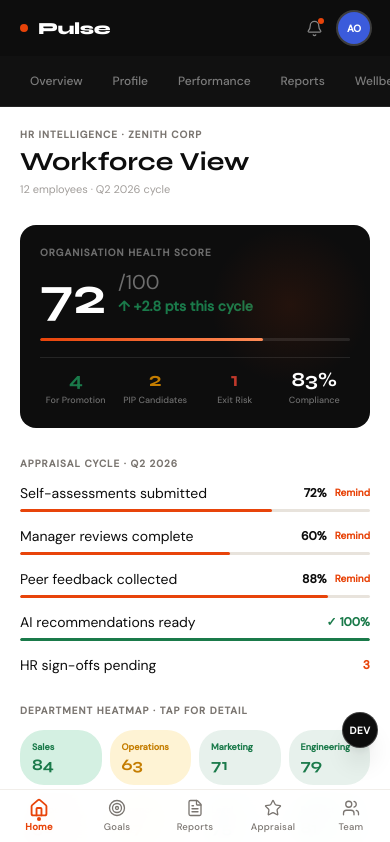
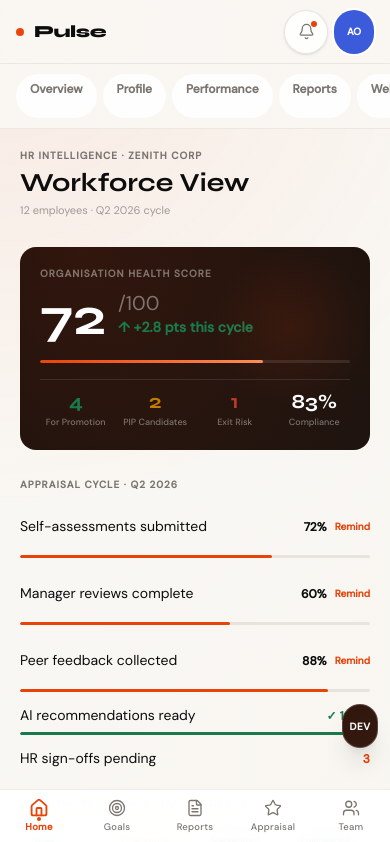
Before and after one commit to adeoluinuga-spec/pulse, a Next.js app: page /dashboard/hr in a window 390 px wide. Shown: the top 842 px of the page. Built offline with nearby package versions, Linux system fonts and the light colour scheme.

Commit message:
Redesign Pulse work OS shell

```diff
--- a/src/app/dashboard/executive/page.tsx
+++ b/src/app/dashboard/executive/page.tsx
@@ -4,7 +4,6 @@ import { useState } from "react";
 import clsx from "clsx";
 import { Loader2, Sparkles } from "lucide-react";
 import { employees, departments, org } from "@/data/mockData";
-import { SectionLabel } from "@/components/ui";
 
 // ── Derived data ───────────────────────────────────────────────────────────────
 
--- a/src/app/dashboard/hr/page.tsx
+++ b/src/app/dashboard/hr/page.tsx
@@ -2,7 +2,7 @@
 
 import { useState } from "react";
 import clsx from "clsx";
-import { ChevronRight, RefreshCw, X } from "lucide-react";
+import { RefreshCw, X } from "lucide-react";
 import { employees, departments, org } from "@/data/mockData";
 import type { Employee, Department } from "@/data/mockData";
 import type { AIRecommendation } from "@/data/mockData";
@@ -16,7 +16,6 @@ const orgHealthScore = Math.round(
 const promotionReady  = employees.filter((e) => e.aiRec.recommendation === "promote");
 const pipCandidates   = employees.filter((e) => e.aiRec.recommendation === "pip");
 const exitRisk        = employees.filter((e) => e.aiRec.recommendation === "exit_risk");
-const riskFlags       = employees.filter((e) => e.badge === "At Risk" || e.badge === "Needs Improvement");
 const compliantCount  = employees.filter((e) => e.weekStreak >= 1).length;
 const reportCompliance = Math.round((compliantCount / employees.length) * 100);
 
--- a/src/app/dashboard/layout.tsx
+++ b/src/app/dashboard/layout.tsx
@@ -9,7 +9,7 @@ export default function DashboardLayout({
   return (
     <div className="flex flex-col">
       <DashboardTabBar />
-      <main className="flex-1 animate-fade-in" style={{ paddingBottom: "calc(56px + env(safe-area-inset-bottom, 0px))" }}>
+      <main className="flex-1 animate-fade-in md:px-7 md:pb-10" style={{ paddingBottom: "calc(56px + env(safe-area-inset-bottom, 0px))" }}>
         {children}
       </main>
       <BottomNav />
--- a/src/app/globals.css
+++ b/src/app/globals.css
@@ -57,6 +57,7 @@
 
 html {
   scroll-behavior: smooth;
+  overflow-x: hidden;
 }
 
 body {
@@ -65,6 +66,9 @@ body {
   font-family: var(--font-dm-sans), "DM Sans", sans-serif;
   -webkit-font-smoothing: antialiased;
   -moz-osx-font-smoothing: grayscale;
+  overflow-x: hidden;
+  touch-action: manipulation;
+  text-rendering: geometricPrecision;
 }
 
 h1, h2, h3, h4, h5, h6 {
@@ -138,6 +142,24 @@ h1, h2, h3, h4, h5, h6 {
   animation: shimmer 1.6s linear infinite;
 }
 
+.skeleton-shimmer {
+  position: relative;
+}
+
+.skeleton-shimmer::after {
+  content: "";
+  position: absolute;
+  inset: 0;
+  transform: translateX(-120%);
+  background: linear-gradient(90deg, transparent, rgba(255,255,255,0.58), transparent);
+  animation: skeleton-sweep 1.5s ease-in-out infinite;
+}
+
+@keyframes skeleton-sweep {
+  0% { transform: translateX(-120%); }
+  100% { transform: translateX(120%); }
+}
+
 /* ── Staggered animation delays ──────────────────────────────────────────── */
 
 .delay-75  { animation-delay: 75ms; }
@@ -151,8 +173,55 @@ h1, h2, h3, h4, h5, h6 {
 
 .dashboard-page {
   width: 100%;
-  max-width: 72rem;
+  max-width: 1180px;
   margin: 0 auto;
+  padding-block: 1.25rem 6rem;
+}
+
+@media (min-width: 768px) {
+  .dashboard-page {
+    padding-block: 2rem 3rem;
+  }
+
+  .dashboard-page > section {
+    padding-left: 0;
+    padding-right: 0;
+  }
+}
+
+.dashboard-page > section {
+  animation: fade-up 0.42s ease-out both;
+}
+
+.bg-card {
+  background: rgba(255, 255, 255, 0.88);
+  border-color: rgba(226, 221, 214, 0.78);
+}
+
+.bg-ink {
+  background:
+    radial-gradient(circle at 18% 0%, rgba(232, 68, 10, 0.16), transparent 28rem),
+    linear-gradient(145deg, #0d0d0d, #17120f);
+}
+
+button,
+a,
+[role="button"] {
+  min-height: 44px;
+}
+
+button:active,
+a:active,
+[role="button"]:active {
+  transform: scale(0.97);
+}
+
+@media (hover: hover) {
+  button.bg-card:hover,
+  a.bg-card:hover,
+  .interactive-card:hover {
+    box-shadow: var(--shadow-lg);
+  }
 }
 
 /* ── Insight card (AI brief) ─────────────────────────────────────────────── */
@@ -201,7 +270,11 @@ h1, h2, h3, h4, h5, h6 {
 /* ── Safe-area / iOS utilities ───────────────────────────────────────────── */
 
 .pb-safe {
-  padding-bottom: env(safe-area-inset-bottom, 0px);
+  padding-bottom: env(safe-area-inset-bottom, 12px);
+}
+
+.pt-safe {
+  padding-top: env(safe-area-inset-top, 0px);
 }
 
 /* Prevent iOS font-size zoom on inputs */
--- a/src/app/layout.tsx
+++ b/src/app/layout.tsx
@@ -2,7 +2,7 @@ import type { Metadata, Viewport } from "next";
 import { Syne, DM_Sans } from "next/font/google";
 import "./globals.css";
 import Providers from "@/components/Providers";
-import TopBar from "@/components/layout/TopBar";
+import AppShell from "@/components/layout/AppShell";
 import NotificationPanel from "@/components/layout/NotificationPanel";
 import PWAInstallPrompt from "@/components/PWAInstallPrompt";
 
@@ -49,17 +49,8 @@ export default function RootLayout({
     <html lang="en" className={`${syne.variable} ${dmSans.variable}`}>
       <body className="min-h-screen bg-paper text-ink">
         <Providers>
-          {/* Desktop: paper bg fills screen, app column centered at 430px */}
-          <div className="min-h-screen bg-paper flex justify-center">
-            <div className="relative w-full max-w-[430px] min-h-screen bg-white flex flex-col shadow-[0_0_80px_rgba(13,13,13,0.1)]">
-              <TopBar />
-              <div className="flex-1">
-                {children}
-              </div>
-            </div>
-          </div>
+          <AppShell>{children}</AppShell>
 
-          {/* Full-screen overlays outside the column */}
           <NotificationPanel />
           <PWAInstallPrompt />
         </Providers>
--- /dev/null
+++ b/src/components/layout/AppShell.tsx
@@ -0,0 +1,33 @@
+"use client";
+
+import { usePathname } from "next/navigation";
+import TopBar from "@/components/layout/TopBar";
+import WorkSidebar from "@/components/layout/WorkSidebar";
+
+export default function AppShell({ children }: { children: React.ReactNode }) {
+  const pathname = usePathname();
+  const isImmersivePortal = pathname === "/hr" || pathname === "/executive";
+
+  if (isImmersivePortal) {
+    return (
+      <div className="min-h-screen bg-paper">
+        <TopBar />
+        {children}
+      </div>
+    );
+  }
+
+  return (
+    <div className="min-h-screen overflow-x-hidden bg-[radial-gradient(circle_at_top_left,rgba(232,68,10,0.08),transparent_32rem),linear-gradient(135deg,var(--cream),var(--paper))] text-ink">
+      <WorkSidebar />
+      <div className="min-h-screen md:pl-[280px]">
+        <div className="mx-auto flex min-h-screen w-full max-w-[1440px] flex-col">
+          <TopBar />
+          <div className="flex-1">
+            {children}
+          </div>
+        </div>
+      </div>
+    </div>
+  );
+}
--- a/src/components/layout/BottomNav.tsx
+++ b/src/components/layout/BottomNav.tsx
@@ -4,6 +4,7 @@ import Link from "next/link";
 import { usePathname } from "next/navigation";
 import { Home, Target, FileText, Star, Users } from "lucide-react";
 import clsx from "clsx";
+import { useUser } from "@/context/UserContext";
 
 const TABS = [
   { id: "home",      label: "Home",      href: "/dashboard", Icon: Home     },
@@ -20,16 +21,18 @@ function isActive(id: string, href: string, pathname: string): boolean {
 
 export default function BottomNav() {
   const pathname = usePathname();
+  const { user } = useUser();
+  const tabs = user.peopleResponsibility === "none" ? TABS.filter((tab) => tab.id !== "team") : TABS;
 
   return (
     <nav
-      className="fixed bottom-0 left-1/2 -translate-x-1/2 w-full max-w-[430px] z-50"
-      style={{ paddingBottom: "env(safe-area-inset-bottom, 0px)" }}
+      className="fixed bottom-0 left-1/2 z-50 w-full max-w-[430px] -translate-x-1/2 md:hidden"
+      style={{ paddingBottom: "env(safe-area-inset-bottom, 12px)" }}
       aria-label="Main navigation"
     >
       <div className="bg-card/96 backdrop-blur-md border-t border-border/60">
         <div className="flex h-[54px]">
-          {TABS.map(({ id, label, href, Icon }) => {
+          {tabs.map(({ id, label, href, Icon }) => {
             const active = isActive(id, href, pathname);
             return (
               <Link
--- a/src/components/layout/DashboardTabBar.tsx
+++ b/src/components/layout/DashboardTabBar.tsx
@@ -29,9 +29,9 @@ export default function DashboardTabBar() {
   const tabs = user.peopleResponsibility !== "none" ? [...BASE_TABS, TEAM_TAB] : BASE_TABS;
 
   return (
-    <div className="sticky top-14 z-40 bg-ink/98 backdrop-blur-sm border-b border-white/8">
+    <div className="sticky top-16 z-40 border-b border-ink/6 bg-cream/82 backdrop-blur-xl md:hidden">
       <div
-        className="flex gap-0.5 px-4 py-2.5 overflow-x-auto scrollbar-none"
+        className="flex gap-1.5 overflow-x-auto px-4 py-2.5 scrollbar-none"
         role="tablist"
         aria-label="Dashboard sections"
       >
@@ -44,11 +44,11 @@ export default function DashboardTabBar() {
               role="tab"
               aria-selected={active}
               className={clsx(
-                "flex-shrink-0 px-3.5 py-1.5 rounded-full text-[12px] font-medium whitespace-nowrap",
+                "flex-shrink-0 rounded-full px-3.5 py-1.5 text-[12px] font-bold whitespace-nowrap",
                 "transition-all duration-150 active:scale-95",
                 active
-                  ? "bg-white/12 text-white font-semibold"
-                  : "text-white/45 hover:text-white/70",
+                  ? "bg-ink text-white"
+                  : "bg-card text-muted hover:text-ink",
               )}
             >
               {tab.label}
--- a/src/components/layout/TopBar.tsx
+++ b/src/components/layout/TopBar.tsx
@@ -1,7 +1,7 @@
 "use client";
 
-import { Bell, User, Settings, LogOut, Users, BarChart2, ChevronRight } from "lucide-react";
-import { useState, useRef, useEffect } from "react";
+import { Bell, BarChart2, ChevronRight, LogOut, Settings, Sparkles, User, Users } from "lucide-react";
+import { useEffect, useRef, useState } from "react";
 import Link from "next/link";
 import { useUser } from "@/context/UserContext";
 
@@ -12,8 +12,8 @@ export default function TopBar() {
 
   useEffect(() => {
     if (!profileOpen) return;
-    function handle(e: MouseEvent) {
-      if (dropdownRef.current && !dropdownRef.current.contains(e.target as Node)) {
+    function handle(event: MouseEvent) {
+      if (dropdownRef.current && !dropdownRef.current.contains(event.target as Node)) {
         setProfileOpen(false);
       }
     }
@@ -22,55 +22,53 @@ export default function TopBar() {
   }, [profileOpen]);
 
   return (
-    <header className="sticky top-0 z-50 h-14 bg-ink flex items-center justify-between px-5 flex-shrink-0">
-      {/* Left — wordmark */}
-      <Link href="/dashboard" className="flex items-center gap-2.5 active:opacity-70 transition-opacity">
-        <span className="w-2 h-2 rounded-full bg-pulse animate-pulse-dot flex-shrink-0" />
-        <span
-          className="text-white text-[17px] font-extrabold tracking-tight leading-none"
-          style={{ fontFamily: "var(--font-syne)" }}
-        >
-          Pulse
-        </span>
+    <header className="sticky top-0 z-50 flex min-h-16 flex-shrink-0 items-center justify-between border-b border-ink/6 bg-cream/88 px-4 pt-safe backdrop-blur-xl md:min-h-[76px] md:bg-cream/78 md:px-7">
+      <Link href="/dashboard" className="flex items-center gap-2.5 transition-opacity active:opacity-70 md:hidden">
+        <span className="h-2 w-2 flex-shrink-0 animate-pulse-dot rounded-full bg-pulse" />
+        <span className="font-syne text-[17px] font-extrabold leading-none tracking-tight text-ink">Pulse</span>
       </Link>
 
-      {/* Right — bell + avatar */}
+      <div className="hidden min-w-0 md:block">
+        <div className="flex items-center gap-2 text-pulse">
+          <Sparkles size={14} />
+          <p className="text-xs font-black uppercase tracking-[0.18em]">Living Work OS</p>
+        </div>
+        <p className="mt-1 truncate font-syne text-xl font-bold text-ink">
+          Good to see you, {user.name.split(" ")[0]}. Pulse is watching the work, not the person.
+        </p>
+      </div>
+
       <div className="flex items-center gap-1">
         <button
           onClick={openNotif}
           aria-label="Notifications"
-          className="relative w-9 h-9 flex items-center justify-center rounded-full text-white/50 hover:text-white active:scale-95 transition-all"
+          className="relative flex h-11 w-11 items-center justify-center rounded-full border border-border bg-card text-muted shadow-sm hover:text-ink active:scale-95"
         >
           <Bell size={17} strokeWidth={1.75} />
-          {hasUnread && (
-            <span className="absolute top-2 right-2 w-1.5 h-1.5 rounded-full bg-pulse" />
-          )}
+          {hasUnread && <span className="absolute right-2.5 top-2.5 h-1.5 w-1.5 rounded-full bg-pulse" />}
         </button>
 
         <div ref={dropdownRef} className="relative">
           <button
-            onClick={() => setProfileOpen((p) => !p)}
+            onClick={() => setProfileOpen((open) => !open)}
             aria-label="Profile menu"
-            className="w-8 h-8 rounded-full flex items-center justify-center text-white text-[10px] font-bold ring-2 ring-white/20 hover:ring-white/40 active:scale-95 transition-all ml-0.5"
+            className="ml-0.5 flex h-10 w-10 items-center justify-center rounded-full text-[10px] font-bold text-white ring-2 ring-white hover:ring-pulse/30 active:scale-95 md:h-11 md:w-11"
             style={{ backgroundColor: user.avatarColor }}
           >
             {user.initials}
           </button>
 
           {profileOpen && (
-            <div className="absolute right-0 top-[calc(100%+10px)] w-64 bg-card rounded-2xl shadow-[var(--shadow-xl)] border border-border z-[60] overflow-hidden animate-scale-in">
-              <div className="px-4 py-4 border-b border-border bg-paper/60">
+            <div className="absolute right-0 top-[calc(100%+10px)] z-[60] w-72 overflow-hidden rounded-3xl border border-border bg-card shadow-[var(--shadow-lg)] animate-fade-up">
+              <div className="border-b border-border bg-paper/70 px-4 py-4">
                 <div className="flex items-center gap-3">
-                  <div
-                    className="w-10 h-10 rounded-full flex items-center justify-center text-white text-[11px] font-bold flex-shrink-0"
-                    style={{ backgroundColor: user.avatarColor }}
-                  >
+                  <div className="flex h-11 w-11 flex-shrink-0 items-center justify-center rounded-full text-[11px] font-bold text-white" style={{ backgroundColor: user.avatarColor }}>
                     {user.initials}
                   </div>
                   <div className="min-w-0">
-                    <p className="text-sm font-bold text-ink truncate">{user.name}</p>
-                    <p className="text-[11px] text-muted truncate">{user.role}</p>
-                    <p className="text-[10px] text-muted/60 truncate mt-0.5">{user.department}</p>
+                    <p className="truncate text-sm font-bold text-ink">{user.name}</p>
+                    <p className="truncate text-[11px] text-muted">{user.role}</p>
+                    <p className="mt-0.5 truncate text-[10px] text-muted/70">{user.cadre} / {user.peopleResponsibility}</p>
                   </div>
                 </div>
               </div>
@@ -81,18 +79,18 @@ export default function TopBar() {
                 <DropItem href="/settings" Icon={Settings} label="Settings" onClick={() => setProfileOpen(false)} />
 
                 {(user.platformRole === "hr_admin" || user.platformRole === "super_admin") && (
-                  <DropItem href="/hr" Icon={Users} label="HR Admin Portal" accent onClick={() => setProfileOpen(false)} />
+                  <DropItem href="/hr" Icon={Users} label="Switch to HR View" accent onClick={() => setProfileOpen(false)} />
                 )}
 
-                {user.platformRole === "executive_view" && (
-                  <DropItem href="/executive" Icon={BarChart2} label="Executive Portal" accent onClick={() => setProfileOpen(false)} />
+                {(user.platformRole === "executive_view" || user.platformRole === "super_admin") && (
+                  <DropItem href="/executive" Icon={BarChart2} label="Switch to Executive View" accent onClick={() => setProfileOpen(false)} />
                 )}
               </div>
 
               <div className="border-t border-border py-1.5">
                 <button
                   onClick={() => { setActiveUser("e01"); setProfileOpen(false); }}
-                  className="w-full flex items-center gap-3 px-4 py-2.5 text-sm text-red hover:bg-red-soft/30 transition-colors active:scale-[0.98]"
+                  className="flex w-full items-center gap-3 px-4 py-2.5 text-sm text-red transition-colors hover:bg-red-soft/30 active:scale-[0.98]"
                 >
                   <LogOut size={14} className="text-red" />
                   <span>Sign Out</span>
@@ -107,18 +105,22 @@ export default function TopBar() {
 }
 
 function DropItem({
-  href, Icon, label, accent = false, onClick,
+  href,
+  Icon,
+  label,
+  accent = false,
+  onClick,
 }: {
-  href: string; Icon: React.ElementType; label: string; accent?: boolean; onClick: () => void;
+  href: string;
+  Icon: React.ElementType;
+  label: string;
+  accent?: boolean;
+  onClick: () => void;
 }) {
   return (
-    <Link
-      href={href}
-      onClick={onClick}
-      className="flex items-center gap-3 px-4 py-2.5 text-sm hover:bg-paper transition-colors active:scale-[0.98]"
-    >
+    <Link href={href} onClick={onClick} className="flex items-center gap-3 px-4 py-2.5 text-sm transition-colors hover:bg-paper active:scale-[0.98]">
       <Icon size={14} className={accent ? "text-pulse" : "text-muted"} />
-      <span className={accent ? "text-pulse font-semibold" : "text-ink"}>{label}</span>
+      <span className={accent ? "font-semibold text-pulse" : "text-ink"}>{label}</span>
       <ChevronRight size={11} className="ml-auto text-muted/30" />
     </Link>
   );
--- /dev/null
+++ b/src/components/layout/WorkSidebar.tsx
@@ -0,0 +1,126 @@
+"use client";
+
+import Link from "next/link";
+import { usePathname } from "next/navigation";
+import clsx from "clsx";
+import {
+  BarChart3,
+  BriefcaseBusiness,
+  Building2,
+  FileText,
+  HeartPulse,
+  Home,
+  ShieldCheck,
+  Sparkles,
+  Target,
+  Users,
+} from "lucide-react";
+import { useUser } from "@/context/UserContext";
+
+const primaryItems = [
+  { label: "Home", href: "/dashboard", icon: Home },
+  { label: "Profile", href: "/dashboard/profile", icon: BriefcaseBusiness },
+  { label: "Performance", href: "/dashboard/performance", icon: BarChart3 },
+  { label: "Goals", href: "/goals", icon: Target },
+  { label: "Reports", href: "/dashboard/reports", icon: FileText },
+  { label: "AI & Wellbeing", href: "/dashboard/ai-wellbeing", icon: HeartPulse },
+];
+
+function active(pathname: string, href: string) {
+  if (href === "/dashboard") return pathname === "/dashboard";
+  return pathname === href || pathname.startsWith(`${href}/`);
+}
+
+export default function WorkSidebar() {
+  const pathname = usePathname();
+  const { user } = useUser();
+  const teamEnabled = user.peopleResponsibility !== "none";
+  const portalItems = [
+    ...(teamEnabled ? [{ label: "Team", href: "/dashboard/team", icon: Users }] : []),
+    ...(user.platformRole === "hr_admin" || user.platformRole === "super_admin" ? [{ label: "HR View", href: "/hr", icon: ShieldCheck }] : []),
+    ...(user.platformRole === "executive_view" || user.platformRole === "super_admin" ? [{ label: "Executive", href: "/executive", icon: Building2 }] : []),
+  ];
+
+  return (
+    <aside className="fixed inset-y-0 left-0 z-40 hidden w-[280px] border-r border-ink/8 bg-ink px-4 py-5 text-white md:flex md:flex-col">
+      <Link href="/dashboard" className="flex min-h-11 items-center gap-3 rounded-2xl px-2">
+        <span className="relative grid h-9 w-9 place-items-center rounded-2xl bg-pulse text-sm font-black shadow-[0_0_0_6px_rgba(232,68,10,0.12)]">P</span>
+        <div>
+          <p className="font-syne text-lg font-extrabold leading-none">Pulse</p>
+          <p className="mt-1 text-[10px] font-bold uppercase tracking-[0.18em] text-white/35">Work OS</p>
+        </div>
+      </Link>
+
+      <div className="mt-6 rounded-[20px] border border-white/10 bg-white/[0.06] p-4">
+        <div className="flex items-center gap-2 text-pulse">
+          <Sparkles size={14} />
+          <p className="text-xs font-bold">Pulse noticed</p>
+        </div>
+        <p className="mt-2 text-sm leading-relaxed text-white/72">
+          Your current context is tuned for {user.cadre} work, {teamEnabled ? "team leadership" : "individual contribution"}, and this cycle&apos;s priorities.
+        </p>
+      </div>
+
+      <nav className="mt-6 space-y-1">
+        {primaryItems.map((item) => {
+          const Icon = item.icon;
+          const isActive = active(pathname, item.href);
+          return (
+            <Link
+              key={item.href}
+              href={item.href}
+              className={clsx(
+                "group flex min-h-11 items-center gap-3 rounded-2xl px-3 text-sm font-bold transition",
+                isActive ? "bg-white text-ink shadow-[0_8px_30px_rgba(0,0,0,0.16)]" : "text-white/56 hover:bg-white/8 hover:text-white",
+              )}
+            >
+              <Icon size={17} className={isActive ? "text-pulse" : "text-white/38 group-hover:text-pulse"} />
+              {item.label}
+            </Link>
+          );
+        })}
+      </nav>
+
+      {portalItems.length > 0 && (
+        <div className="mt-6 border-t border-white/10 pt-5">
+          <p className="px-3 text-[10px] font-bold uppercase tracking-[0.18em] text-white/28">Adaptive access</p>
+          <div className="mt-2 space-y-1">
+            {portalItems.map((item) => {
+              const Icon = item.icon;
+              const isActive = active(pathname, item.href);
+              return (
+                <Link
+                  key={item.href}
+                  href={item.href}
+                  className={clsx(
+                    "flex min-h-11 items-center gap-3 rounded-2xl px-3 text-sm font-bold transition",
+                    isActive ? "bg-pulse text-white" : "text-white/56 hover:bg-white/8 hover:text-white",
+                  )}
+                >
+                  <Icon size={17} />
+                  {item.label}
+                </Link>
+              );
+            })}
+          </div>
+        </div>
+      )}
+
+      <div className="mt-auto rounded-[22px] border border-white/10 bg-paper p-4 text-ink">
+        <div className="flex items-center gap-3">
+          <div className="grid h-10 w-10 place-items-center rounded-full text-xs font-black text-white" style={{ backgroundColor: user.avatarColor }}>
+            {user.initials}
+          </div>
+          <div className="min-w-0">
+            <p className="truncate text-sm font-black">{user.name}</p>
+            <p className="truncate text-xs text-muted">{user.role}</p>
+          </div>
+        </div>
+        <div className="mt-3 flex gap-2">
+          <span className="rounded-full bg-pulse-soft px-2 py-1 text-[10px] font-bold text-pulse">{user.cadre}</span>
+          <span className="rounded-full bg-green-soft px-2 py-1 text-[10px] font-bold text-green">{user.peopleResponsibility}</span>
+        </div>
+      </div>
+    </aside>
+  );
+}
```
Also changed, not shown: src/app/dashboard/page.tsx (+7 -6 lines).
